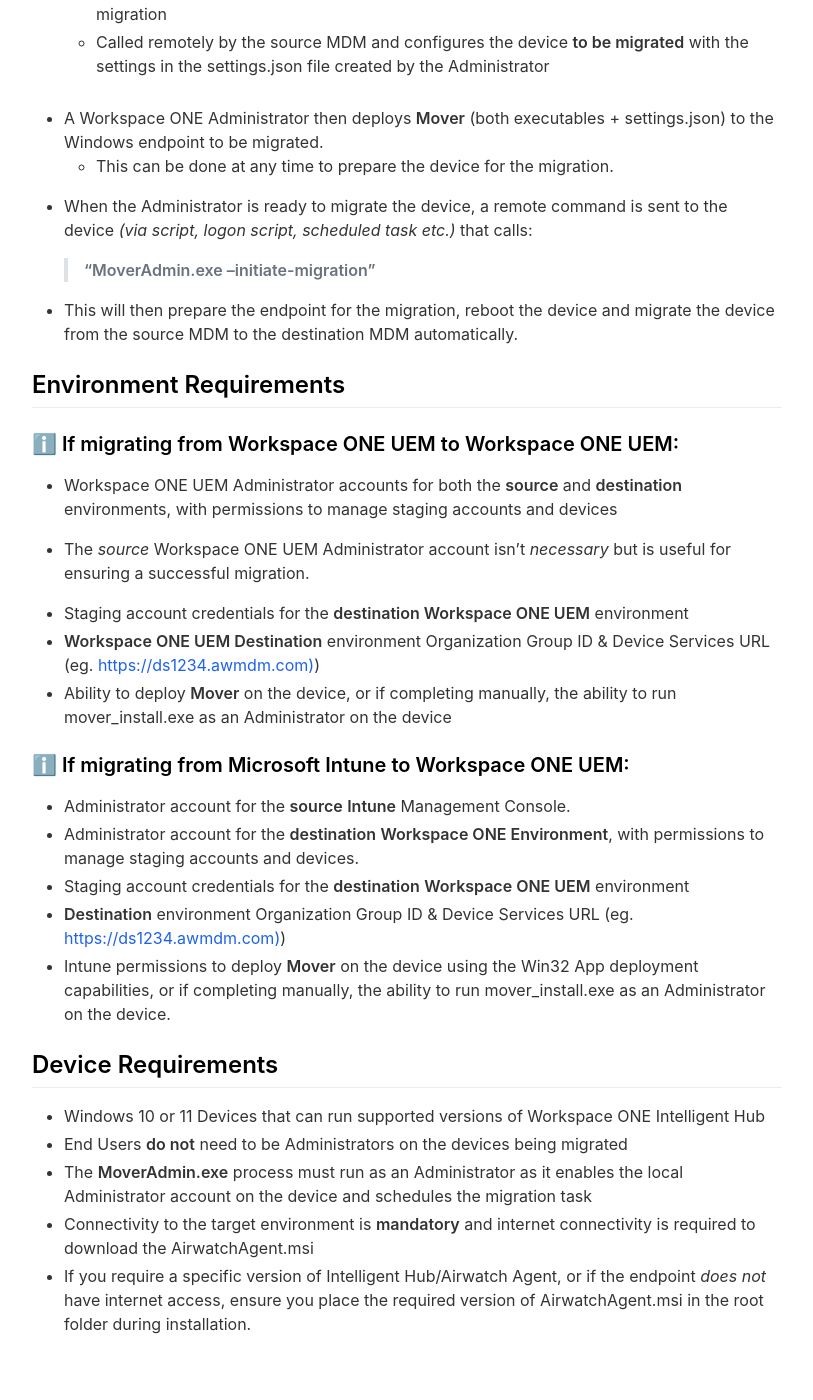
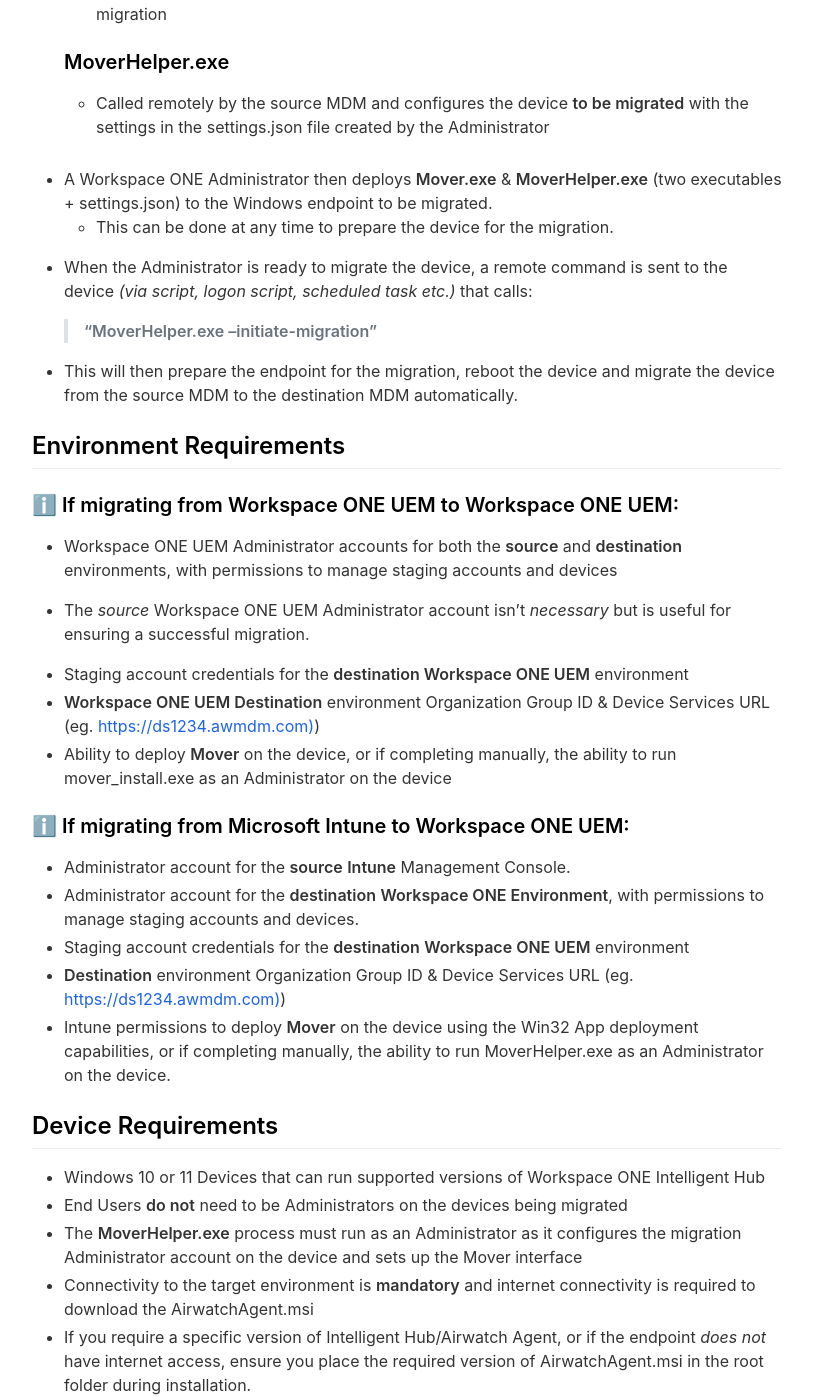
Before and after one commit to tbwfdu/mover, a Jekyll site: the page built from pages/_pages/gettingstarted.md, in a window 1280 px wide and 1400 px high, scrolled down 914 px. Shown: the whole window, without its empty margins (233-1046 px from the left). Built offline with Jekyll 4.4.1, drawn with Linux system fonts in a browser that asks for light colours; nearby versions of some CDN libraries.

Commit message:
Updated to include MoverHelper.exe documentation

```diff
--- a/pages/_pages/gettingstarted.md
+++ b/pages/_pages/gettingstarted.md
@@ -26,15 +26,17 @@
 
   ### MoverAdmin.exe
     - Used by the Workspace ONE Administrator to generate the settings.json file used for migration
+
+  ### MoverHelper.exe
     - Called remotely by the source MDM and configures the device **to be migrated** with the settings in the settings.json file created by the Administrator
   <br>
 
-- A Workspace ONE Administrator then deploys **Mover** (both executables + settings.json) to the Windows endpoint to be migrated.
+- A Workspace ONE Administrator then deploys **Mover.exe** & **MoverHelper.exe** (two executables + settings.json) to the Windows endpoint to be migrated.
   - This can be done at any time to prepare the device for the migration.
 
 - When the Administrator is ready to migrate the device, a remote command is sent to the device _(via script, logon script, scheduled task etc.)_ that calls:
 
-    > **"MoverAdmin.exe --initiate-migration"**
+    > **"MoverHelper.exe --initiate-migration"**
 
 -   This will then prepare the endpoint for the migration, reboot the device and migrate the device from the source MDM to the destination MDM automatically.
 
@@ -58,12 +60,12 @@
 -   Administrator account for the **destination** **Workspace ONE Environment**, with permissions to manage staging accounts and devices.
 -   Staging account credentials for the **destination** **Workspace ONE UEM** environment
 -   **Destination** environment Organization Group ID & Device Services URL (eg. [https://ds1234.awmdm.com)](https://ds1234.awmdm.com))
--   Intune permissions to deploy **Mover** on the device using the Win32 App deployment capabilities, or if completing manually, the ability to run mover_install.exe as an Administrator on the device.
+-   Intune permissions to deploy **Mover** on the device using the Win32 App deployment capabilities, or if completing manually, the ability to run MoverHelper.exe as an Administrator on the device.
 
 ## Device Requirements
 
 -   Windows 10 or 11 Devices that can run supported versions of Workspace ONE Intelligent Hub
 -   End Users **do not** need to be Administrators on the devices being migrated
--   The **MoverAdmin.exe** process must run as an Administrator as it enables the local Administrator account on the device and schedules the migration task
+-   The **MoverHelper.exe** process must run as an Administrator as it configures the migration Administrator account on the device and sets up the Mover interface
 -   Connectivity to the target environment is **mandatory** and internet connectivity is required to download the AirwatchAgent.msi
 -   If you require a specific version of Intelligent Hub/Airwatch Agent, or if the endpoint _does not_ have internet access, ensure you place the required version of AirwatchAgent.msi in the root folder during installation.
```
Also changed, not shown: pages/_pages/usage.md (+12 -18 lines), 1 other file.
